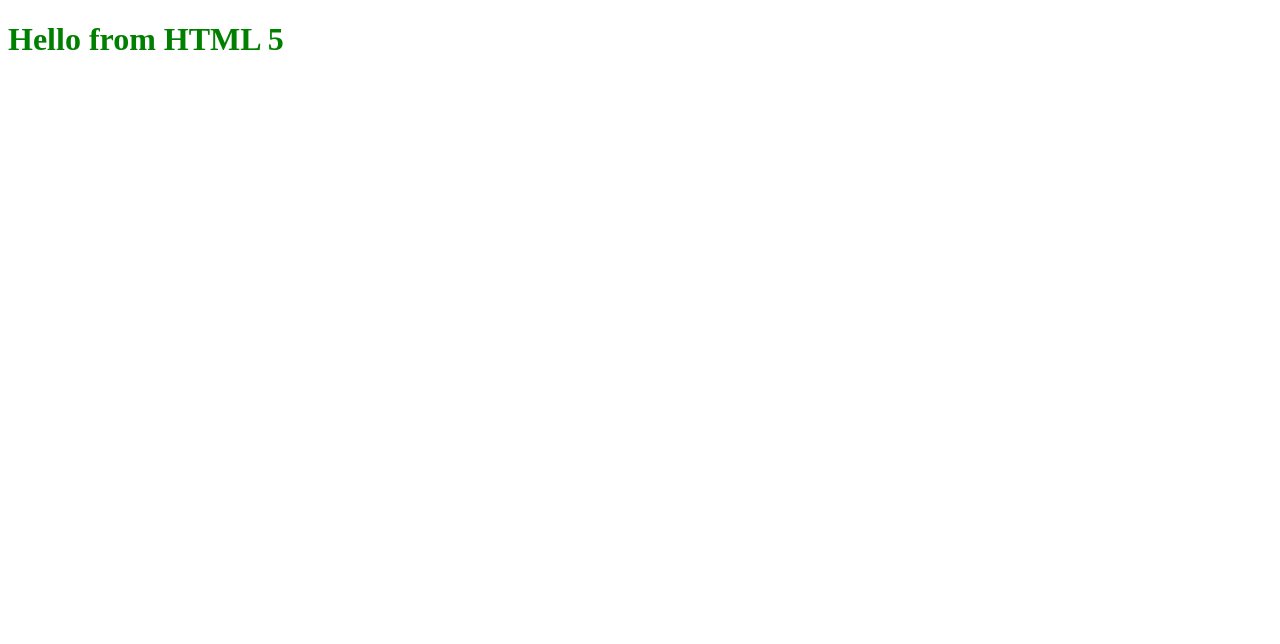
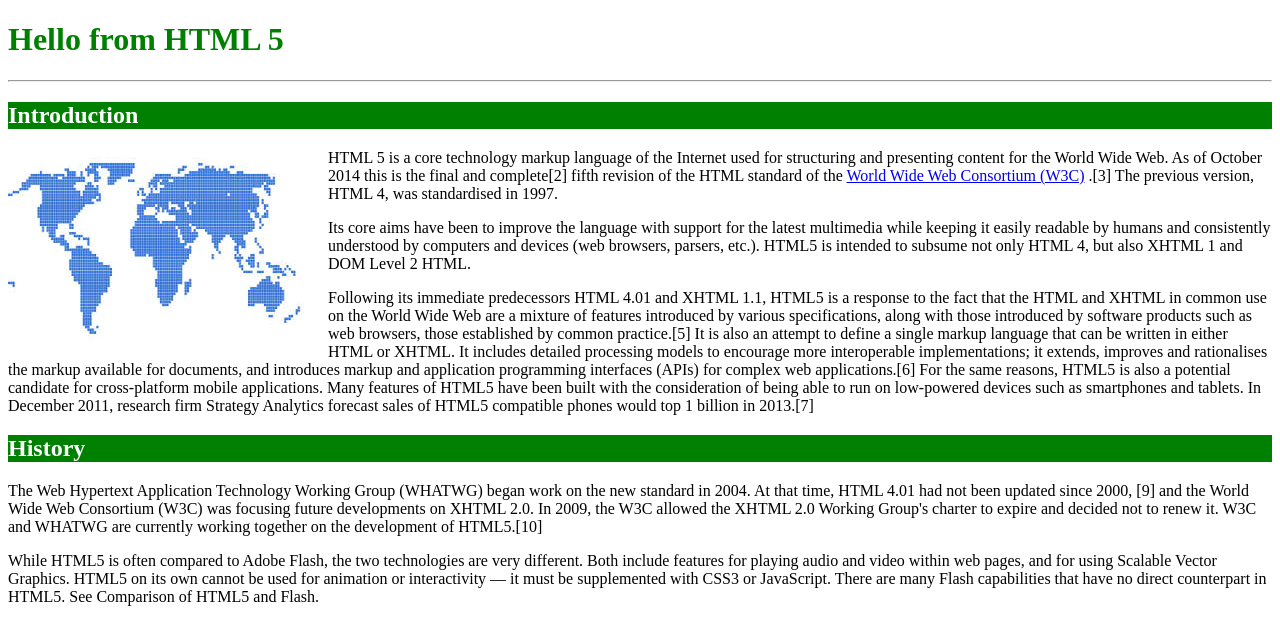
Before and after one commit to iproduct/web-design-2015, a plain HTML site: page HTML5_Hello/public_html/index.html in a window 1280 px wide. Drawn offline with Linux system fonts and the light colour scheme.

Commit message:
Web Design lesson 02

```diff
--- a/HTML5_Hello/public_html/index.html
+++ b/HTML5_Hello/public_html/index.html
@@ -6,7 +6,15 @@
         <meta name="viewport" content="width=device-width, initial-scale=1.0">
         <style>
             h1 {
-                color:green;
+                color: green;
+            }
+            #world_image {
+                float: left;
+                padding-right: 20px;
+            }
+            .section_heading {
+                background-color: green;
+                color: white;
             }
         </style>
     </head>
@@ -16,5 +24,61 @@
            <script src="js/html5shiv.min.js"></script>
         <![endif]-->
         <h1>Hello from HTML 5</h1>
+        <hr style="color:grey;">
+        <h2 class="section_heading">Introduction</h2>
+        <img id="world_image" src="img/world_300.jpg" alt="Picture of the world continents"
+             width="300" height="200" title="World Wide Web">
+        <p>HTML 5 is a core technology markup language of the Internet used for
+            structuring and presenting content for the World Wide Web. As of
+            October 2014 this is the final and complete[2] fifth revision of
+            the HTML standard of the
+            <a href="http://w3.org">World Wide Web Consortium (W3C)</a>
+            .[3] The
+            previous version, HTML 4, was standardised in 1997.
+        </p>
+        <p>Its core aims have been to improve the language with support for the
+            latest multimedia while keeping it easily readable by humans and
+            consistently understood by computers and devices (web browsers,
+            parsers, etc.). HTML5 is intended to subsume not only HTML 4, but
+            also XHTML 1 and DOM Level 2 HTML.
+        </p>
+        <p>Following its immediate predecessors HTML 4.01 and XHTML 1.1, HTML5
+            is a response to the fact that the HTML and XHTML in common use on
+            the World Wide Web are a mixture of features introduced by various
+            specifications, along with those introduced by software products
+            such as web browsers, those established by common practice.[5] It
+            is also an attempt to define a single markup language that can be
+            written in either HTML or XHTML. It includes detailed processing
+            models to encourage more interoperable implementations; it extends,
+            improves and rationalises the markup available for documents,
+            and introduces markup and application programming interfaces (APIs)
+            for complex web applications.[6] For the same reasons, HTML5 is
+            also a potential candidate for cross-platform mobile applications.
+            Many features of HTML5 have been built with the consideration of
+            being able to run on low-powered devices such as smartphones and
+            tablets. In December 2011, research firm Strategy Analytics
+            forecast sales of HTML5 compatible phones would top 1 billion in
+            2013.[7]
+        </p>
+        <h2 class="section_heading">History</h2>
+        <p>The Web Hypertext Application Technology Working Group
+            (WHATWG) began work on the new standard in 2004.
+            At that time, HTML 4.01 had not been updated since 2000,
+            [9] and the World Wide Web Consortium (W3C) was focusing
+            future developments on XHTML 2.0. In 2009, the W3C allowed
+            the XHTML 2.0 Working Group's charter to expire and decided
+            not to renew it. W3C and WHATWG are currently working
+            together on the development of HTML5.[10]
+        </p>
+        <p>While HTML5 is often compared to Adobe Flash, the two
+            technologies are very different. Both include features for
+            playing audio and video within web pages, and for using
+            Scalable Vector Graphics. HTML5 on its own cannot be used
+            for animation or interactivity — it must be supplemented
+            with CSS3 or JavaScript. There are many Flash capabilities
+            that have no direct counterpart in HTML5. See Comparison of
+            HTML5 and Flash.
+        </p>
+
     </body>
 </html>
```
Also changed, not shown: HTML5_Hello/public_html/demos.html (added, +20 -0 lines), HTML5_Hello/public_html/img/world.jpg (added), HTML5_Hello/public_html/img/world_300.gif (added), HTML5_Hello/public_html/img/world_300.jpg (added), HTML5_Hello/public_html/img/world_300.png (added).
